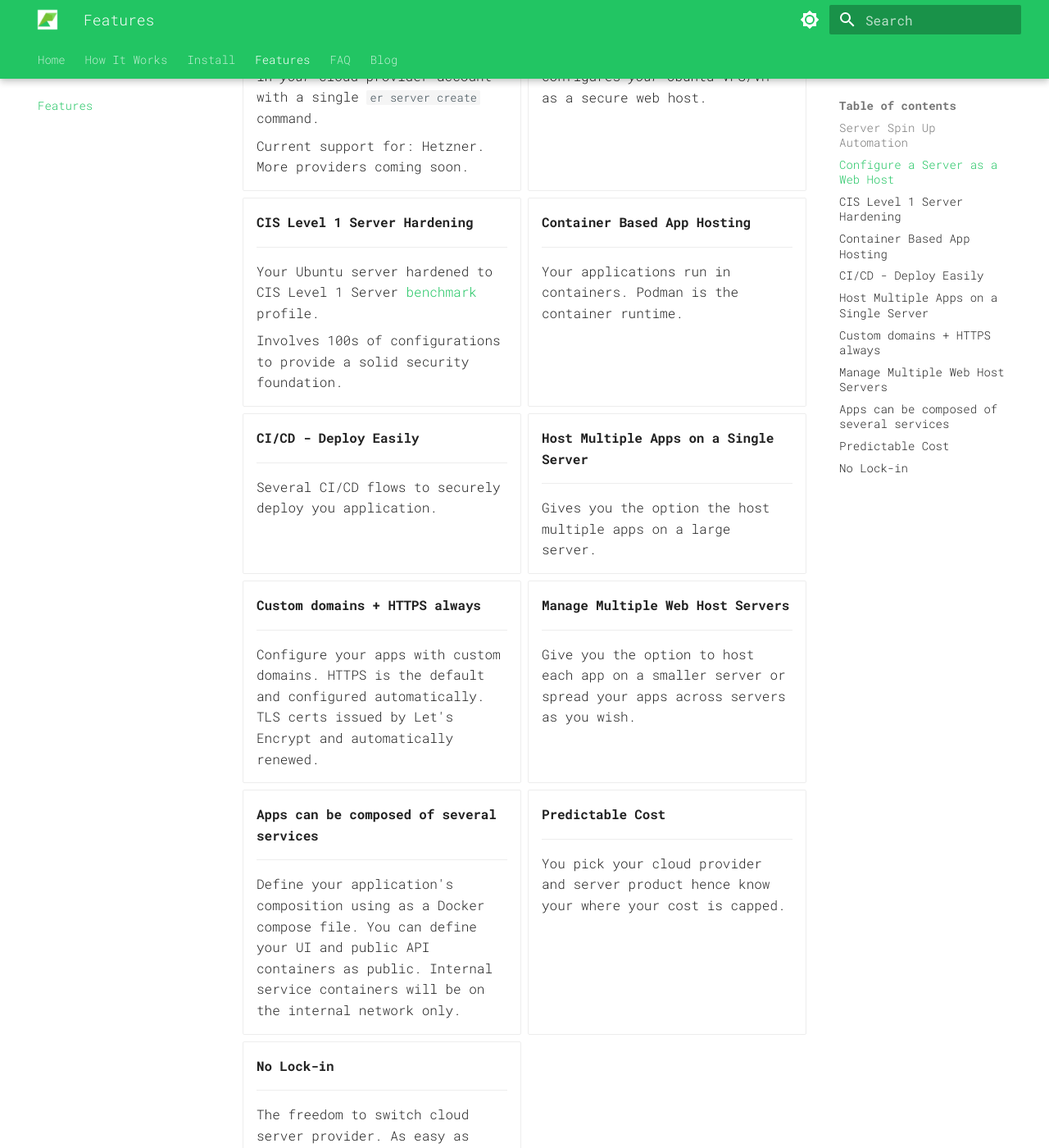
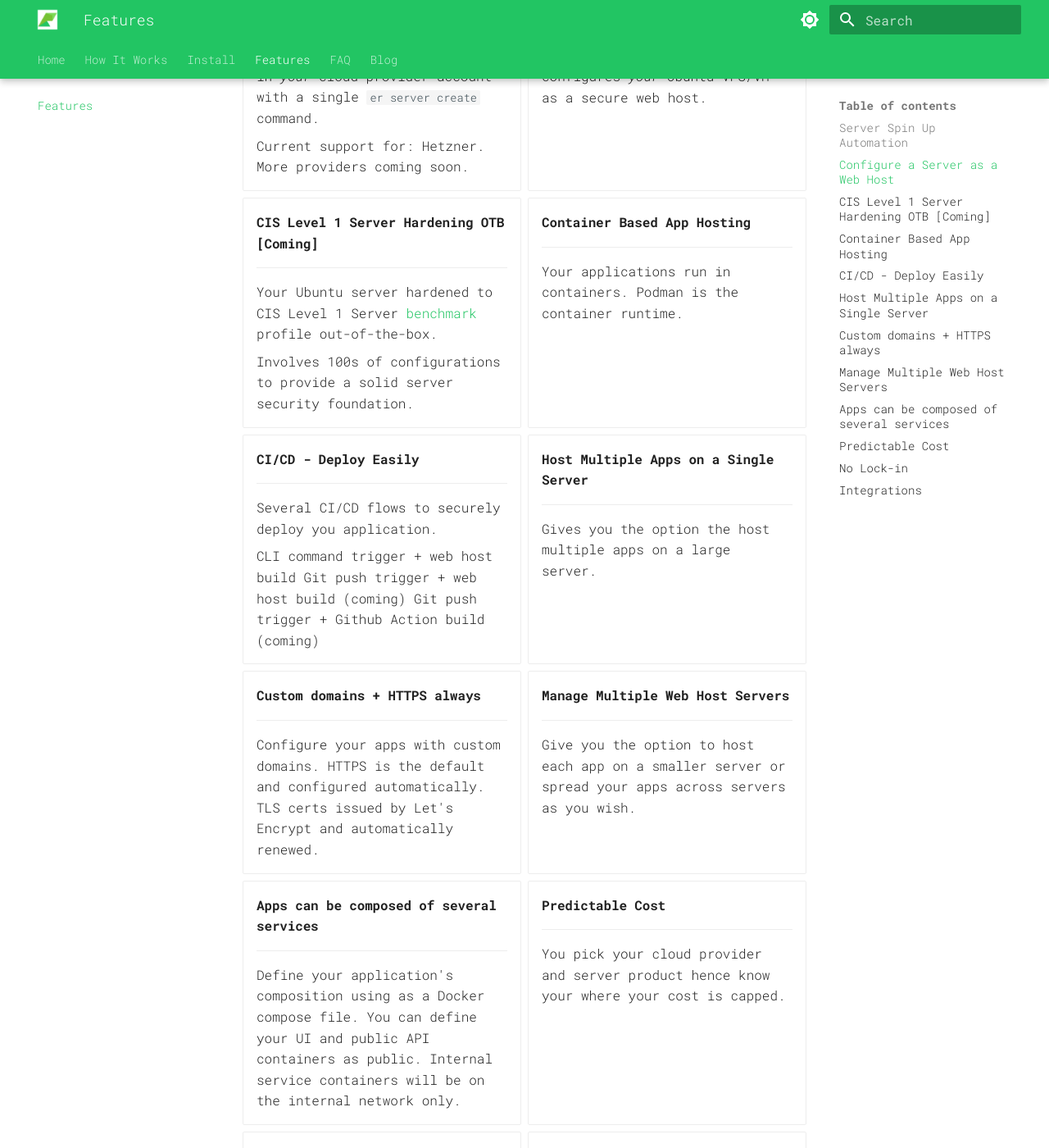
Before and after one commit to janaka/easyrunner-docs, an MkDocs documentation site: the page built from docs/features.md, in a window 1280 px wide and 1400 px high, scrolled down 250 px. Shown: the whole window at 82% size. Built offline with MkDocs 1.6.1 and Material for MkDocs 9.7.7, drawn with Linux system fonts in a browser that asks for light colours; some web fonts are replaced; some of the changed text lies outside the part shown.

Commit message:
docs(features): improve feature descriptions

```diff
--- a/docs/features.md
+++ b/docs/features.md
@@ -17,13 +17,13 @@
 
     A single `er server init` command configures _your_ Ubuntu VPS/VM as a secure web host.
 
--   #### CIS Level 1 Server Hardening
+-   #### CIS Level 1 Server Hardening OTB [Coming]
 
     ---
 
-    Your Ubuntu server hardened to CIS Level 1 Server [benchmark](https://www.cisecurity.org/cis-benchmarks-overview) profile.
+    Your Ubuntu server hardened to CIS Level 1 Server [benchmark](https://www.cisecurity.org/cis-benchmarks-overview) profile out-of-the-box.
 
-    Involves 100s of configurations to provide a solid security foundation.
+    Involves 100s of configurations to provide a solid server security foundation.
 
 
 -   #### Container Based App Hosting
@@ -38,6 +38,10 @@
     ---
 
     Several CI/CD flows to securely deploy you application.
+
+    CLI command trigger + web host build
+    Git push trigger + web host build (coming)
+    Git push trigger + Github Action build (coming)
 
 
 -   #### Host Multiple Apps on a Single Server
@@ -82,4 +86,12 @@
 
     Don't want to use EasyRunner any longer. No problem, you can still manually manage your servers.
 
+
+-   #### Integrations
+
+    ---
+
+    Github: for automated secure CI/CD setup
+    CloudFlare: for secure DNS record setup (coming)
+
 </div>
```
